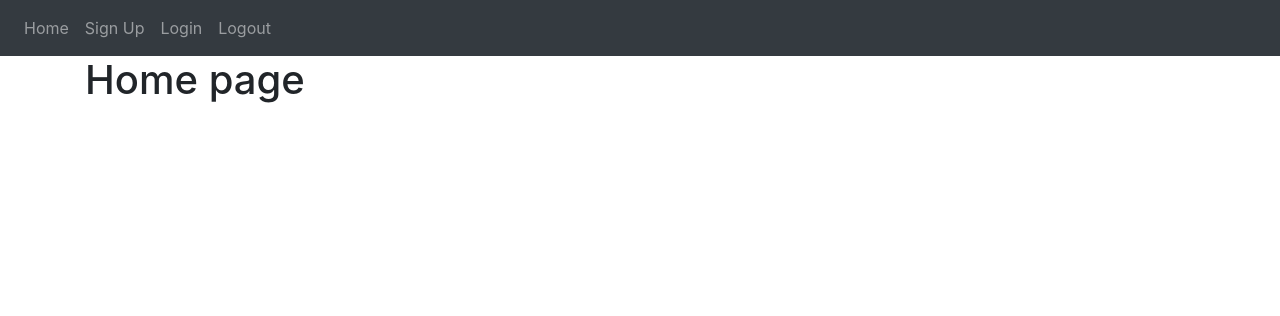
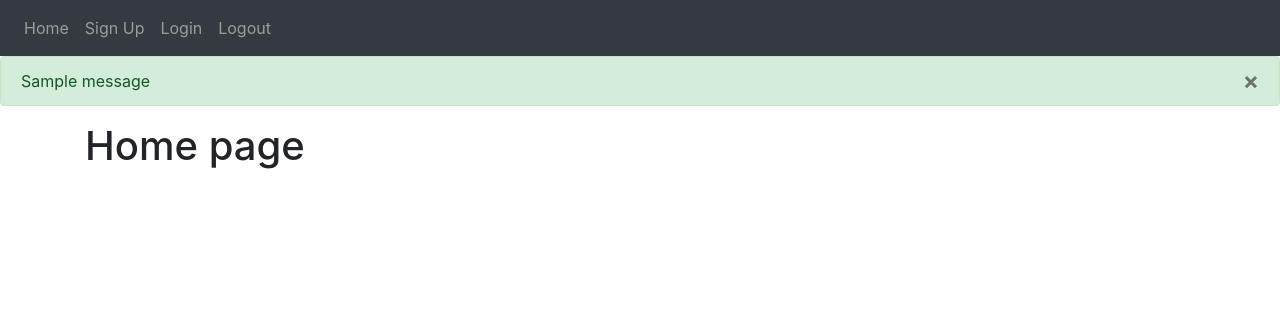
Before and after one commit to GuilhermeGMV/agentesMarcio, a Flask app: page / in a window 1280 px wide. Shown: the top 316 px of the page. Run offline with Flask 3, Linux system fonts and the light colour scheme; one stand-in notice (Sample message) is shown; some libraries are stand-ins or nearby versions.

Commit message:
segundo commit

```diff
--- a/website/auth.py
+++ b/website/auth.py
@@ -29,6 +29,7 @@ def sign_up():
             flash('First name must be greater than 2 characters.', category='erro')
         elif password1 != password2:
             flash('Passsword dont match.', category='erro')
-        #else:
+        else:
+            flash('Account created successfully.', category='success')
             # add user to db
     return render_template('sign_up.html')
--- a/website/templates/base.html
+++ b/website/templates/base.html
@@ -30,6 +30,29 @@
             </div>
         </div>
     </nav>
+
+    {% with messages = get_flashed_messages(with_categories=true) %}
+    {% if messages %}
+        {% for category, message in messages %}
+        {% if category == 'erro' %}
+        <div class="alert alert-danger alter-dismissable fade show" role="alert">
+            {{ message }}
+            <button type="button" class="close" data-dismiss="alert">
+                    <span aria-hidden="true">&times;</span>
+            </button>
+        </div>
+        {% else %}
+        <div class="alert alert-success alter-dismissable fade show" role="alert">
+            {{ message }}
+            <button type="button" class="close" data-dismiss="alert">
+                    <span aria-hidden="true">&times;</span>
+            </button>
+        </div>
+        {% endif %}
+        {% endfor %}
+    {% endif %}
+    {% endwith %}
+
     <div class="container">{% block content %} {% endblock %}</div>
     <script
       src="https://code.jquery.com/jquery-3.2.1.slim.min.js"
```
Also changed, not shown: website/__init__.py (+7 -0 lines).
